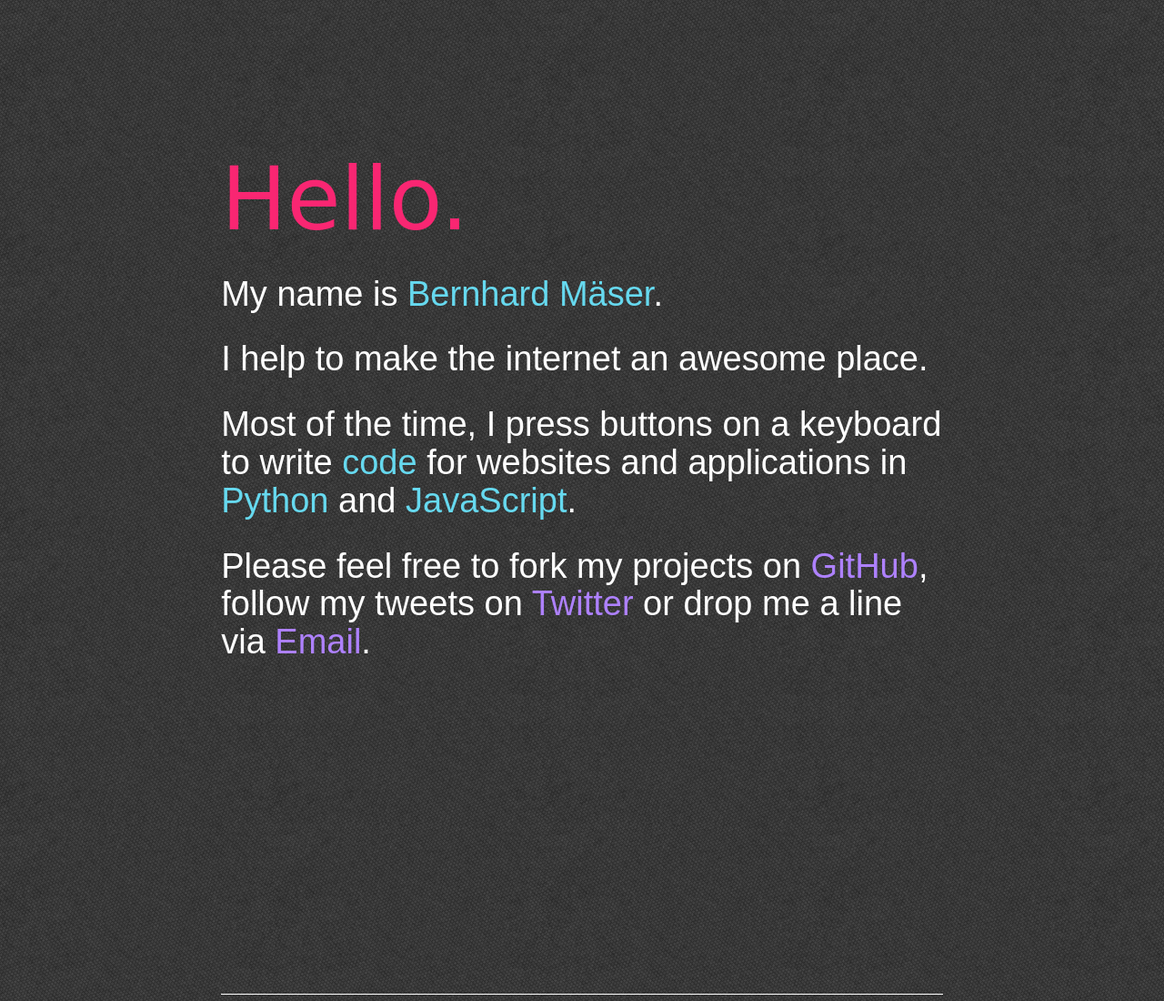
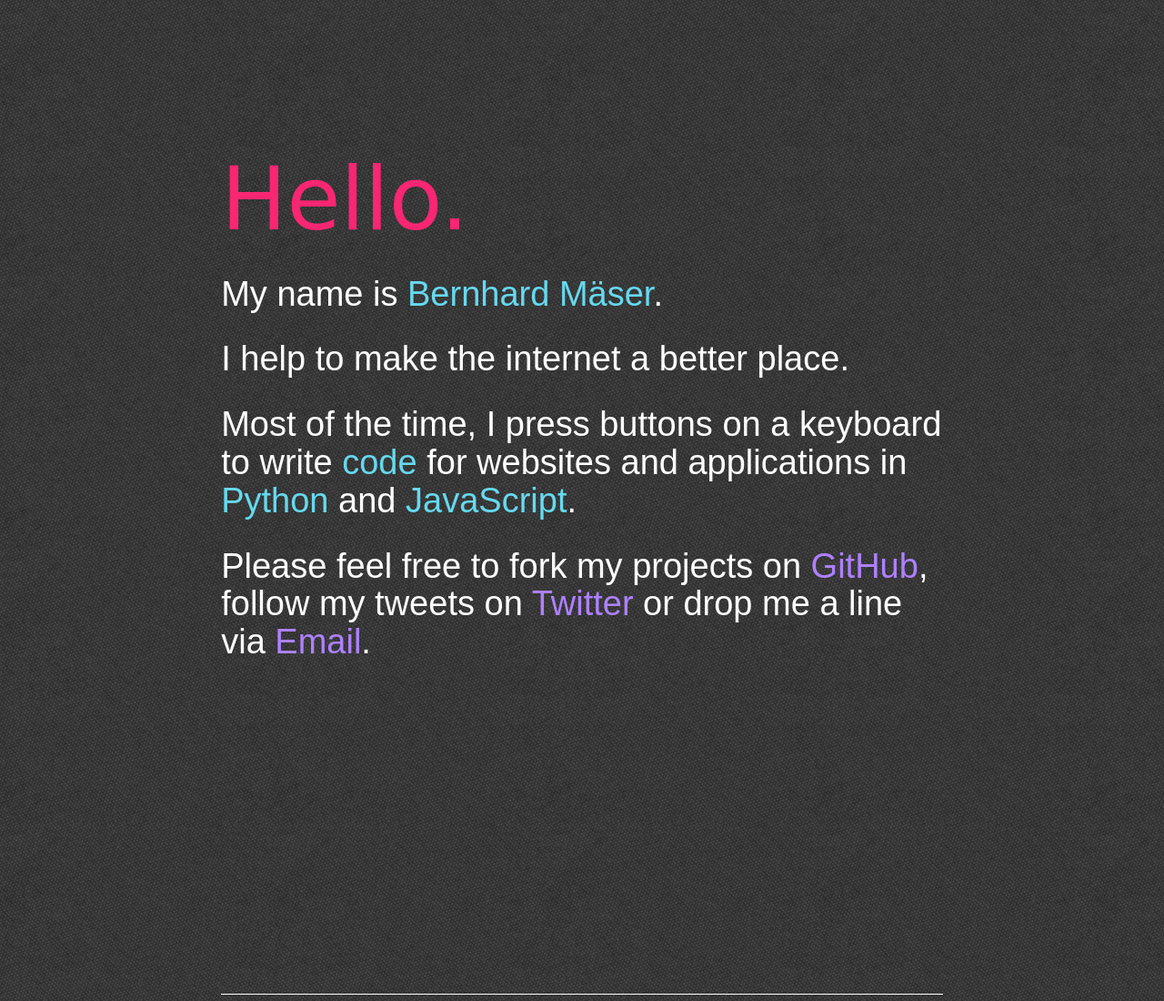
Before and after one commit to bmaeser/bmaeser.io, a plain HTML site: page index.html in a window 1280 px wide. Shown: the top 1100 px of the page at 91% size. Drawn offline with Linux system fonts and the light colour scheme; a web font is replaced by a local one.

Commit message:
'slogan' change

```diff
--- a/index.html
+++ b/index.html
@@ -21,7 +21,7 @@
     <div id="content">
         <h1>Hello.</h1>
         <p>My name is <em>Bernhard M&auml;ser</em>. </p>
-        <p>I help to make the internet an awesome place.</p>
+        <p>I help to make the internet a better place.</p>
         <p>Most of the time, I press buttons on a keyboard to write <em>code</em> for websites and applications in <em>Python</em> and <em>JavaScript</em>.</p>
         <p>Please feel free to fork my projects on <a href="https://github.com/bmaeser" target="_blank">GitHub</a>, follow my tweets on <a href="https://twitter.com/bmaeser" target="_blank">Twitter</a><!-- read my <a href="http://blog.bmaeser.io" target="_blank">Blog</a>,  ## TBD--> or drop me a line via <a href="mailto:bernhard.maeser@scale-it.at">Email</a>.</p>
         <hr />
```
